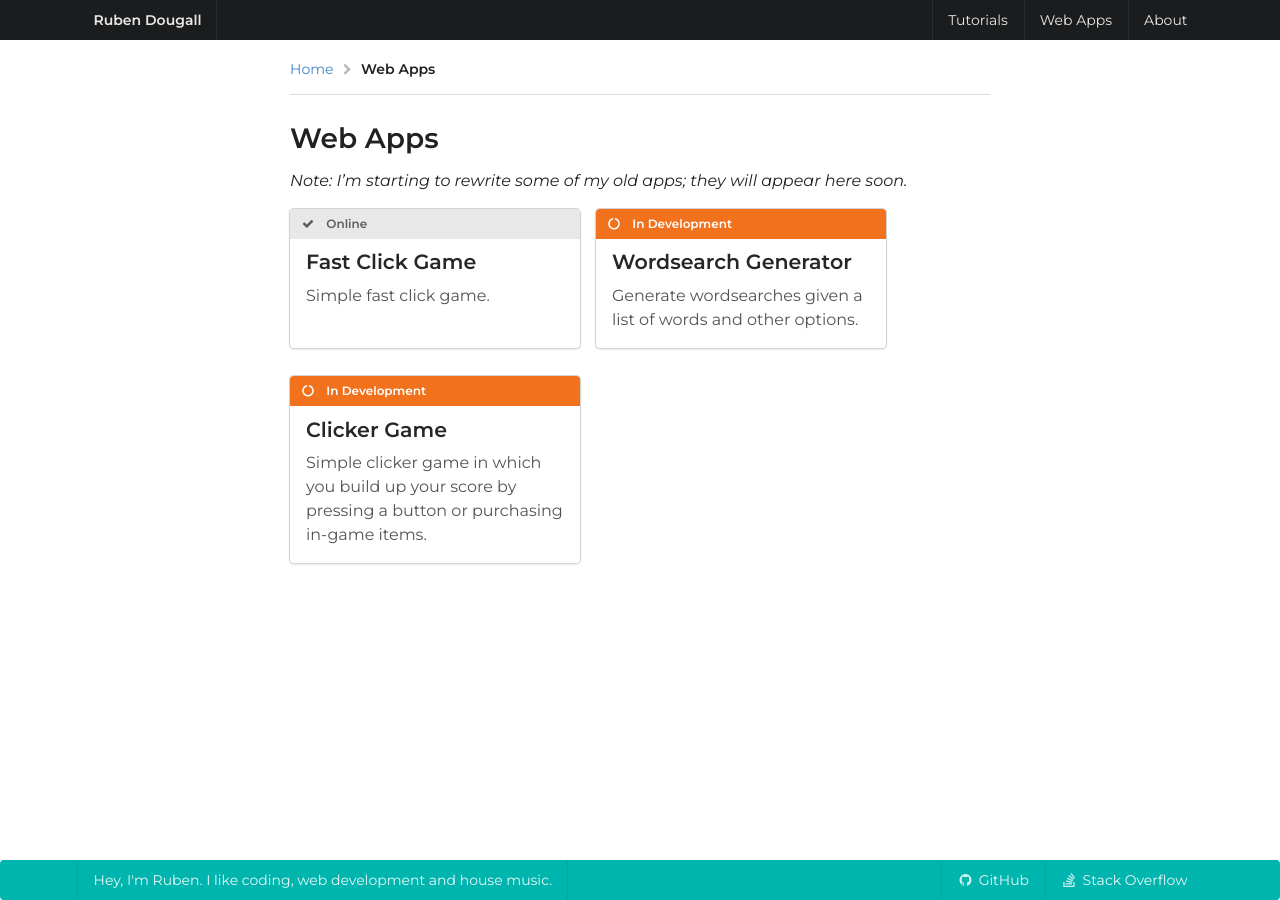
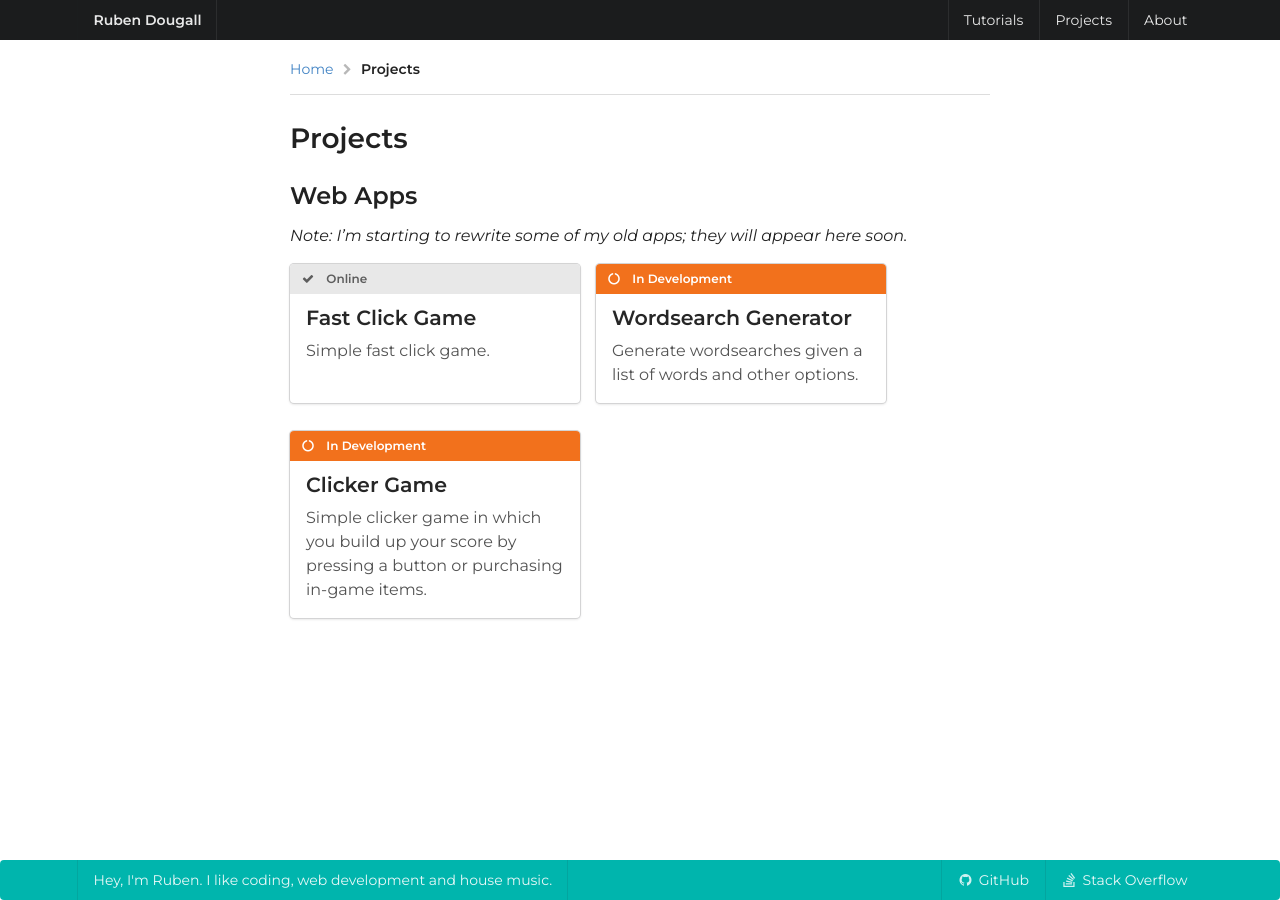
Before and after one commit to Ruben9922/rubendougall.co.uk, a Jekyll site: the page built from projects.md, in a window 1280 px wide. Built offline with Jekyll 4.4.1, drawn with Linux system fonts in a browser that asks for light colours.

Commit message:
Move web apps to new projects page

```diff
--- a/web-apps.md
+++ b/projects.md
@@ -1,8 +1,10 @@
 ---
 layout: page
-title: Web Apps
-permalink: /web-apps/
+title: Projects
+permalink: /projects/
 ---
+
+<h2 class="ui header">Web Apps</h2>
 
 *Note: I'm starting to rewrite some of my old apps; they will appear here soon.*
 
```
